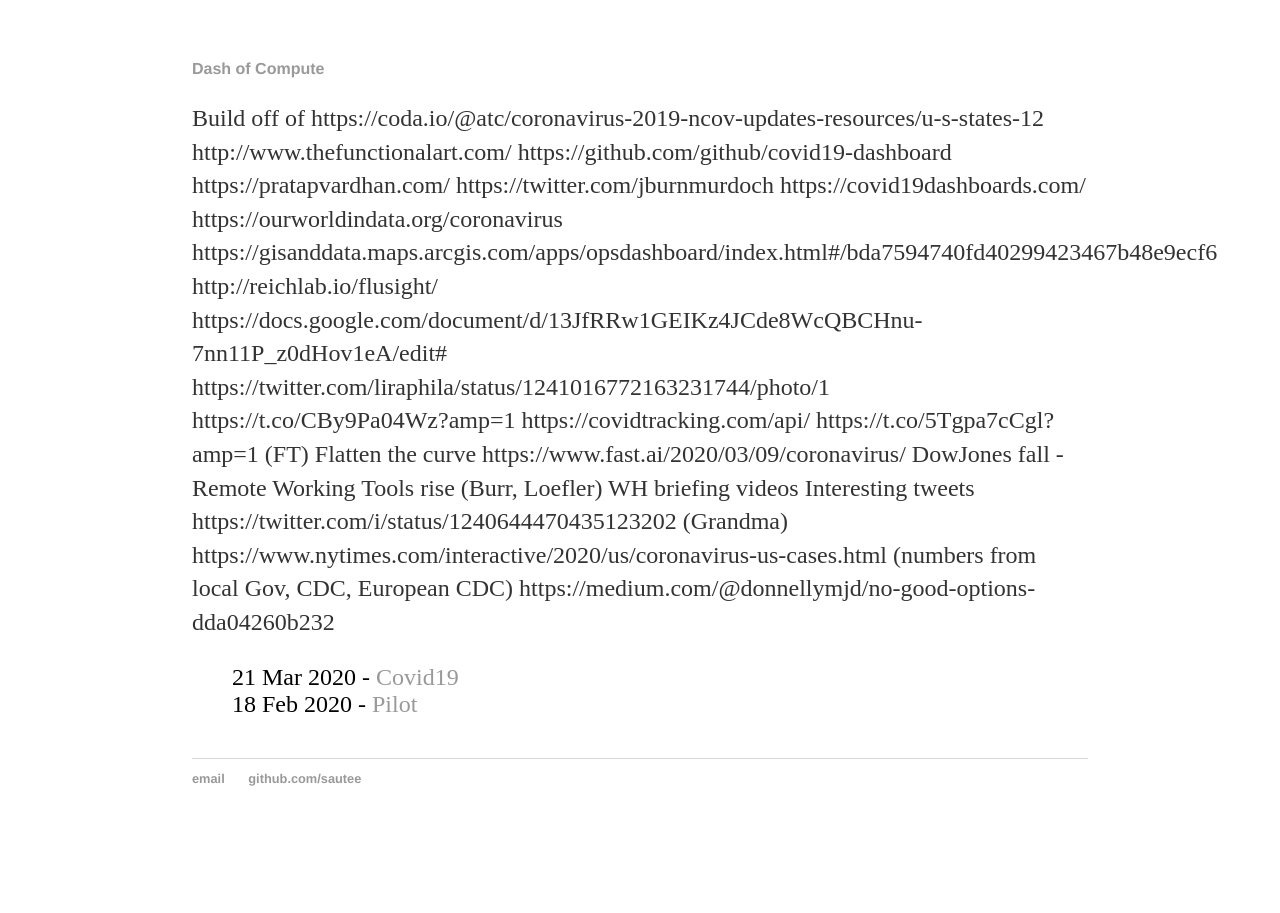
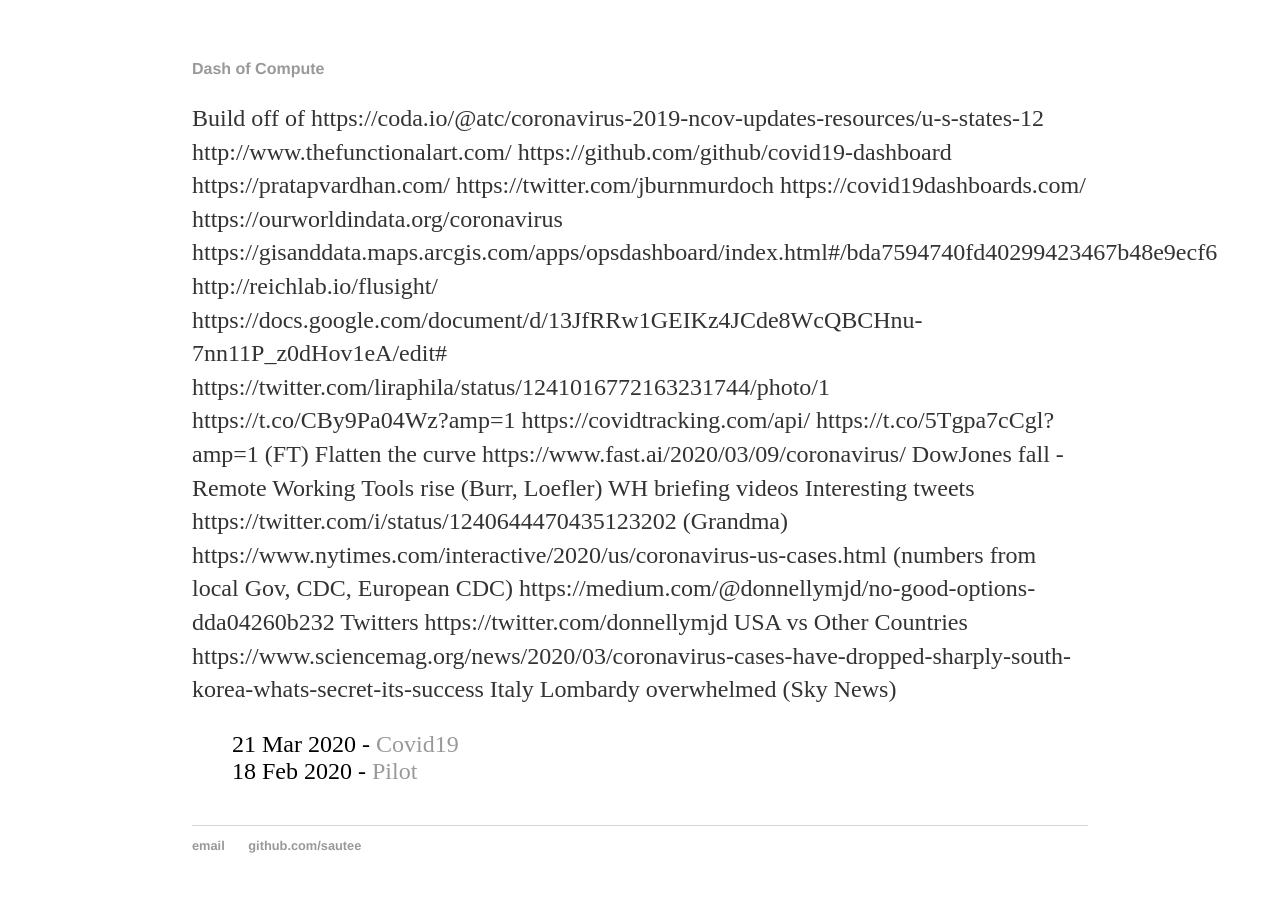
Before and after one commit to sautee/sautee.github.io, a Jekyll site: the page built from _posts/2020-03-21-covid19.md, in a window 1280 px wide. Built offline with Jekyll 4.4.1, drawn with Linux system fonts in a browser that asks for light colours; our own code applies the rules of GitHub Pages for plain Markdown files.

Commit message:
Update 2020-03-21-covid19.md

```diff
--- a/_posts/2020-03-21-covid19.md
+++ b/_posts/2020-03-21-covid19.md
@@ -21,3 +21,8 @@
 https://twitter.com/i/status/1240644470435123202 (Grandma)
 https://www.nytimes.com/interactive/2020/us/coronavirus-us-cases.html (numbers from local Gov, CDC, European CDC)
 https://medium.com/@donnellymjd/no-good-options-dda04260b232
+Twitters
+https://twitter.com/donnellymjd
+USA vs Other Countries
+https://www.sciencemag.org/news/2020/03/coronavirus-cases-have-dropped-sharply-south-korea-whats-secret-its-success
+Italy Lombardy overwhelmed (Sky News)
```
